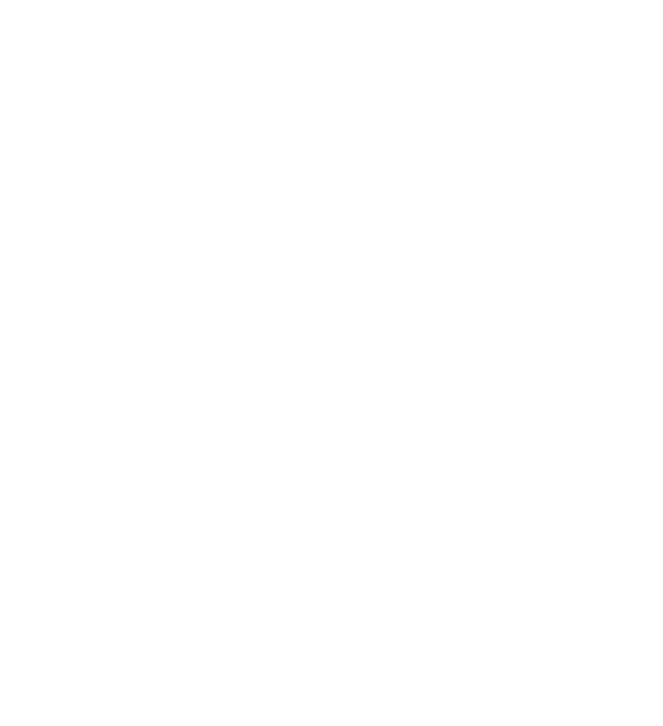
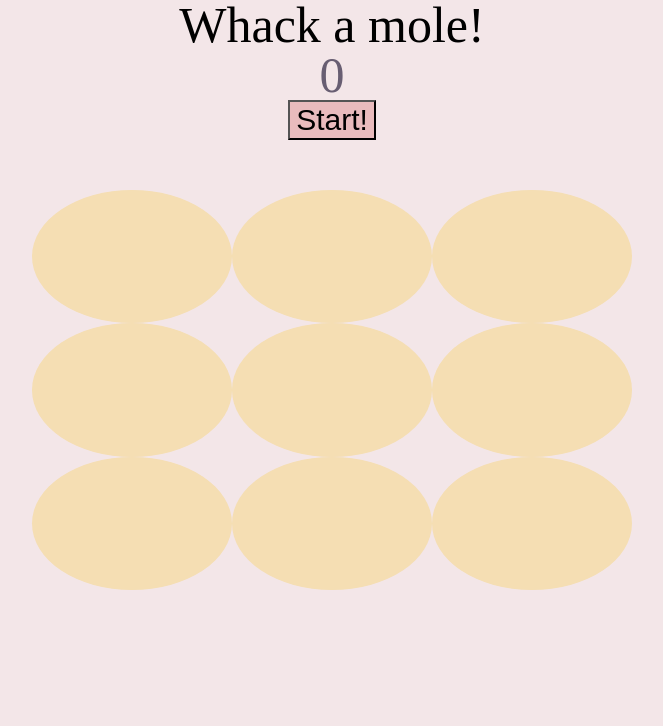
Before and after one commit to EmilienV/Whack-A-Mole, a plain HTML site: page index.html in a window 1280 px wide. Shown: the whole page, without its empty margins (308-971 px from the left). Drawn offline with Linux system fonts and the light colour scheme.

Commit message:
js en cours

```diff
--- a/index.html
+++ b/index.html
@@ -6,7 +6,42 @@
     <meta name="viewport" content="width=device-width, initial-scale=1.0" />
     <script defer src="script.js"></script>
     <link rel="stylesheet" href="style.css" />
-    <title>Document</title>
+    <title>Whack a mole</title>
   </head>
-  <body></body>
+  <body>
+    <h1>Whack a mole!</h1>
+    <h3 class="score">0</h3>
+    <div class="start">
+      <button onClick="startGame()">Start!</button>
+    </div>
+    <div class="container_mole">
+      <div class="hole hole1">
+        <div class="mole"></div>
+      </div>
+      <div class="hole hole2">
+        <div class="mole"></div>
+      </div>
+      <div class="hole hole3">
+        <div class="mole"></div>
+      </div>
+      <div class="hole hole4">
+        <div class="mole"></div>
+      </div>
+      <div class="hole hole5">
+        <div class="mole"></div>
+      </div>
+      <div class="hole hole6">
+        <div class="mole"></div>
+      </div>
+      <div class="hole hole7">
+        <div class="mole"></div>
+      </div>
+      <div class="hole hole8">
+        <div class="mole"></div>
+      </div>
+      <div class="hole hole9">
+        <div class="mole"></div>
+      </div>
+    </div>
+  </body>
 </html>
--- /dev/null
+++ b/reset.css
@@ -0,0 +1,124 @@
+html,
+body,
+div,
+span,
+applet,
+object,
+iframe,
+h1,
+h2,
+h3,
+h4,
+h5,
+h6,
+p,
+blockquote,
+pre,
+a,
+abbr,
+acronym,
+address,
+big,
+cite,
+code,
+del,
+dfn,
+em,
+img,
+ins,
+kbd,
+q,
+s,
+samp,
+small,
+strike,
+strong,
+sub,
+sup,
+tt,
+var,
+b,
+u,
+i,
+center,
+dl,
+dt,
+dd,
+ol,
+ul,
+li,
+fieldset,
+form,
+label,
+legend,
+table,
+caption,
+tbody,
+tfoot,
+thead,
+tr,
+th,
+td,
+article,
+aside,
+canvas,
+details,
+embed,
+figure,
+figcaption,
+footer,
+header,
+hgroup,
+menu,
+nav,
+output,
+ruby,
+section,
+summary,
+time,
+mark,
+audio,
+video {
+  margin: 0;
+  padding: 0;
+  border: 0;
+  font-size: 100%;
+  font: inherit;
+  vertical-align: baseline;
+}
+/* HTML5 display-role reset for older browsers */
+article,
+aside,
+details,
+figcaption,
+figure,
+footer,
+header,
+hgroup,
+menu,
+nav,
+section {
+  display: block;
+}
+body {
+  line-height: 1;
+}
+ol,
+ul {
+  list-style: none;
+}
+blockquote,
+q {
+  quotes: none;
+}
+blockquote:before,
+blockquote:after,
+q:before,
+q:after {
+  content: "";
+  content: none;
+}
+table {
+  border-collapse: collapse;
+  border-spacing: 0;
+}
--- a/script.js
+++ b/script.js
@@ -0,0 +1,41 @@
+const holes = document.querySelectorAll(".hole");
+const scoreBoard = document.querySelector(".score");
+const moles = document.querySelectorAll(".mole");
+let lastHole;
+let timeUp = false;
+let score = 0;
+function randomTime(min, max) {
+  return Math.round(Math.random() * (max - min) + min);
+}
+function randomHole(holes) {
+  const idx = Math.floor(Math.random() * holes.length);
+  const hole = holes[idx];
+  if (hole === lastHole) {
+    return randomHole(holes);
+  }
+  lastHole = hole;
+  return hole;
+}
+function peep() {
+  const time = randomTime(200, 1000);
+  const hole = randomHole(holes);
+  hole.classList.add("up");
+  setTimeout(() => {
+    hole.classList.remove("up");
+    if (!timeUp) peep();
+  }, time);
+}
+function startGame() {
+  scoreBoard.textContent = 0;
+  timeUp = false;
+  score = 0;
+  peep();
+  setTimeout(() => (timeUp = true), 10000);
+}
+function whack(e) {
+  if (!e.isTrusted) return;
+  score++;
+  this.parentNode.classList.remove("up");
+  scoreBoard.textContent = score;
+}
+moles.forEach((mole) => mole.addEventListener("click", whack));
--- a/style.scss
+++ b/style.scss
@@ -0,0 +1,64 @@
+@import url(reset.css);
+html {
+  box-sizing: border-box;
+  font-size: 10px;
+  background-color: #f3e6e8;
+
+  &:before,
+  &:after {
+    box-sizing: inherit;
+  }
+
+  .start {
+    text-align: center;
+    padding-bottom: 50px;
+  }
+  h1,
+  h3 {
+    text-align: center;
+    font-size: 5rem;
+    margin-bottom: 0;
+  }
+  .score {
+    color: rgb(104, 94, 114);
+    margin-top: 0%;
+  }
+  .container_mole {
+    width: 600px;
+    height: 400px;
+    display: flex;
+    flex-wrap: wrap;
+    margin: 0 auto;
+
+    .hole {
+      flex: 1 0 33.33%;
+      overflow: hidden;
+      position: relative;
+      background-color: wheat;
+      border-radius: 50%;
+      z-index: 2;
+    }
+    .hole:after {
+      display: block;
+      width: 100%;
+      height: 70px;
+    }
+    .mole {
+      background-color: black;
+      border-radius: 50%;
+      position: absolute;
+      top: 100%;
+      width: 100%;
+      height: 100%;
+    }
+  }
+  button {
+    background: rgba(190, 19, 19, 0.2);
+    font-size: 3rem;
+    cursor: pointer;
+  }
+  .up {
+    position: relative;
+    background-color: #964b00;
+  }
+}
```
Also changed, not shown: style.css.
